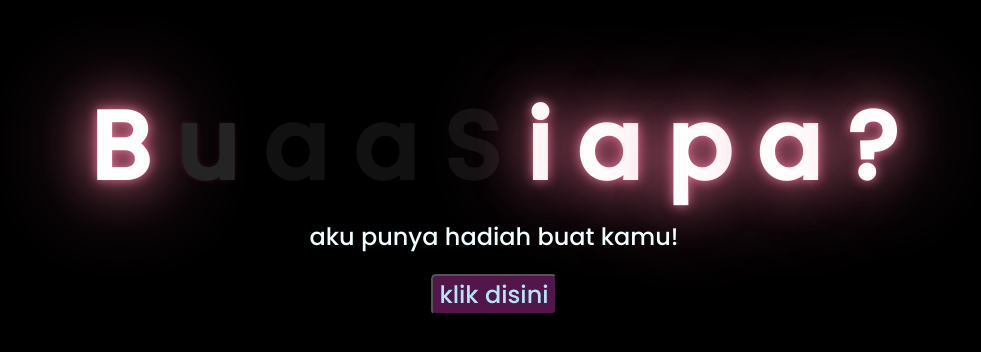
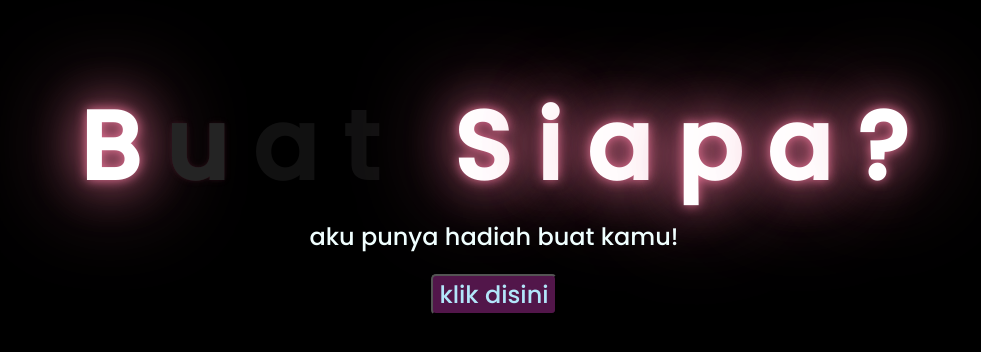
Before and after one commit to bacadong/untuk-siapa-, a plain HTML site: page index.html in a window 1280 px wide. Shown: the part 214-566 px from the top of the page, without its empty margins (154-1135 px from the left). Drawn offline with Linux system fonts and the light colour scheme.

Commit message:
Update index.html

```diff
--- a/index.html
+++ b/index.html
@@ -13,8 +13,9 @@
         <span>B</span>
         <span>u</span>
         <span>a</span>
-        <span>a</span>
+        <span>t</span>
 
+        <span>&nbsp;</span>
 
         <span>S</span>
         <span>i</span>
```
